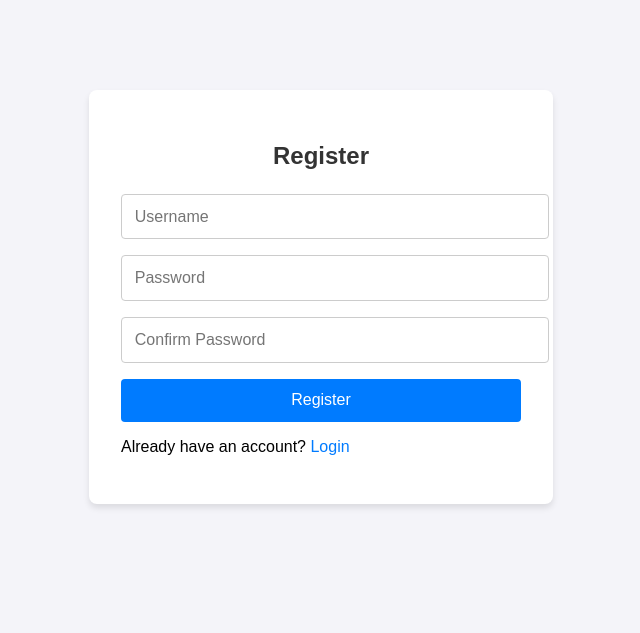
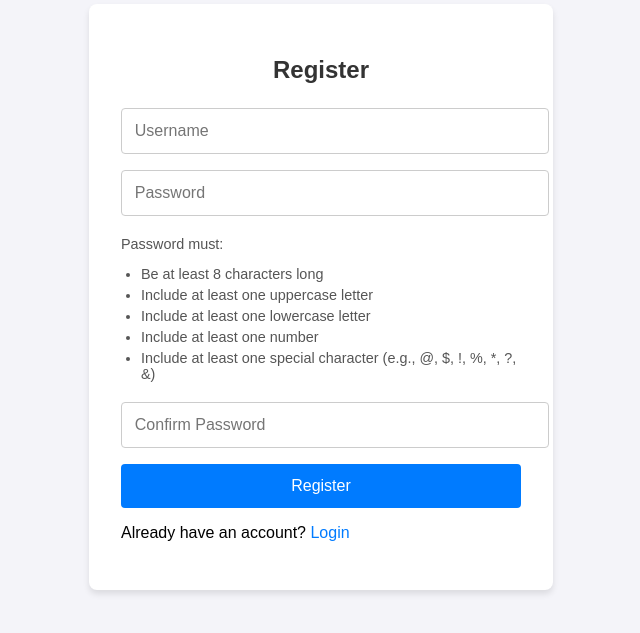
Before and after one commit to ango94/467-AI-Coder, a React (Create React App) app in the folder website-react/client/: page /register in a window 1280 px wide. Shown: the part 103-736 px from the top of the page, without its empty margins (319-959 px from the left). Built offline with nearby package versions, Linux system fonts and the light colour scheme.

Commit message:
add password rules

```diff
--- a/website-react/client/src/components/Register.css
+++ b/website-react/client/src/components/Register.css
@@ -73,3 +73,20 @@
 .register-card a:hover {
   text-decoration: underline;
 }
+
+/* Password rules styling */
+.password-rules {
+  margin-top: -10px;
+  margin-bottom: 20px;
+  font-size: 0.9rem;
+  color: #555;
+}
+
+.password-rules ul {
+  margin: 0;
+  padding-left: 20px;
+}
+
+.password-rules li {
+  margin-bottom: 5px;
+}
--- a/website-react/client/src/components/Register.js
+++ b/website-react/client/src/components/Register.js
@@ -11,8 +11,21 @@ function Register() {
   const [success, setSuccess] = useState('');
   const navigate = useNavigate();
 
+  const validatePassword = (password) => {
+    const passwordRegex = /^(?=.*[a-z])(?=.*[A-Z])(?=.*\d)(?=.*[@$!%*?&])[A-Za-z\d@$!%*?&]{8,}$/;
+    return passwordRegex.test(password);
+  };
+
   const handleRegister = async (e) => {
     e.preventDefault();
+
+    if (!validatePassword(password)) {
+      setError(
+        'Password must meet the requirements listed below.'
+      );
+      return;
+    }
+
     if (password !== confirmPassword) {
       setError('Passwords do not match');
       return;
@@ -48,6 +61,16 @@ function Register() {
             onChange={(e) => setPassword(e.target.value)}
             required
           />
+          <div className="password-rules">
+            <p>Password must:</p>
+            <ul>
+              <li>Be at least 8 characters long</li>
+              <li>Include at least one uppercase letter</li>
+              <li>Include at least one lowercase letter</li>
+              <li>Include at least one number</li>
+              <li>Include at least one special character (e.g., @, $, !, %, *, ?, &)</li>
+            </ul>
+          </div>
           <input
             type="password"
             placeholder="Confirm Password"
```
Also changed, not shown: 1 other file (tests, documents, lock files or other folders).
